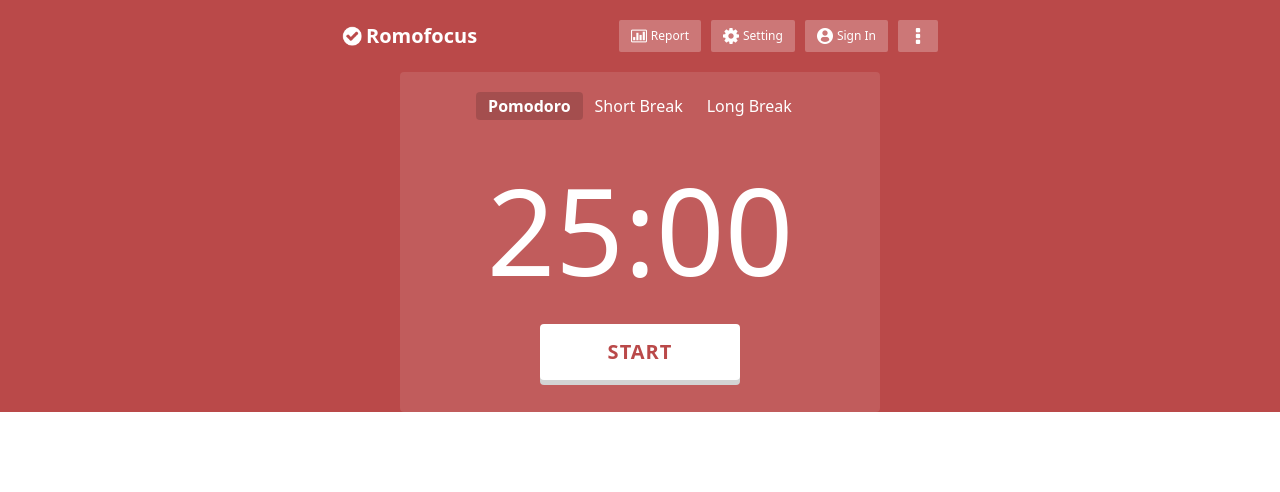
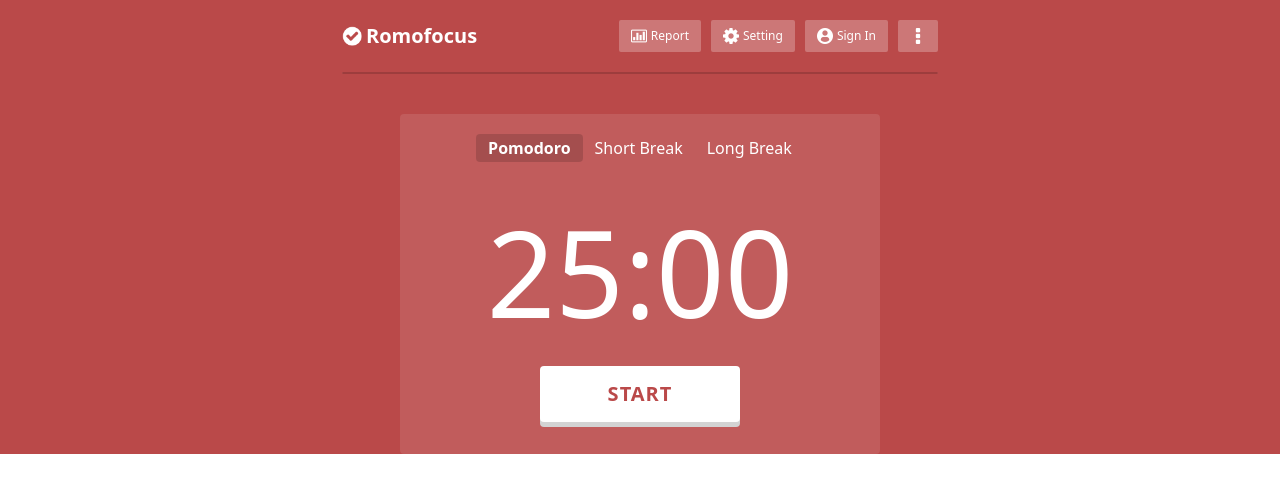
Before and after one commit to romabboy/pomofocus-focus, a React (Create React App) app: page / in a window 1280 px wide. Shown: the top 492 px of the page. Built offline with nearby package versions, Linux system fonts and the light colour scheme.

Commit message:
feat: add progress line

```diff
--- a/package.json
+++ b/package.json
@@ -3,6 +3,7 @@
   "version": "0.1.0",
   "private": true,
   "dependencies": {
+    "@radix-ui/react-progress": "^1.1.7",
     "@reduxjs/toolkit": "^2.9.0",
     "@testing-library/dom": "^10.4.0",
     "@testing-library/jest-dom": "^6.6.3",
--- /dev/null
+++ b/src/components/UI/Progress.tsx
@@ -0,0 +1,26 @@
+import * as React from "react"
+import * as ProgressPrimitive from "@radix-ui/react-progress"
+import clsx from "clsx"
+
+type ProgressPrimitiveProps = React.ComponentProps<typeof ProgressPrimitive.Root>
+
+const Progress: React.FC<ProgressPrimitiveProps> = ({className, value, ...props}) => {
+  return (
+    <ProgressPrimitive.Root
+      data-slot="progress"
+      className={clsx(
+        "bg-white opacity-15 relative h-0.5 w-full overflow-hidden rounded-full",
+        className
+      )}
+      {...props}
+    >
+      <ProgressPrimitive.Indicator
+        data-slot="progress-indicator"
+        className="bg-black h-full w-full flex-1 transition-all"
+        style={{ transform: `translateX(${100 - (value || 0)}%)`}}
+      />
+    </ProgressPrimitive.Root>
+  )
+}
+
+export { Progress }
--- a/src/components/home/PomoBoard.tsx
+++ b/src/components/home/PomoBoard.tsx
@@ -15,6 +15,7 @@ import {
     selectColorsMap
 
 } from "../../store/store";
+import { ProgressTimer } from "./ProgressTimer";
 
 interface PomoBoardProps {
 
@@ -60,6 +61,8 @@ export const PomoBoard: React.FC<PomoBoardProps> = () => {
     }, [dispatch, pomoId])
 
     return (
+        <>
+            <ProgressTimer className="mb-10" pomoId={pomoId} />
             <div className="max-w-[480px] mx-auto w-full pt-5 pb-8 flex flex-col items-center bg-white bg-opacity-10 rounded">
                 <nav>
                     {
@@ -93,6 +96,7 @@ export const PomoBoard: React.FC<PomoBoardProps> = () => {
                     />
                 </div>
             </div>
+        </>
     )
 }
 
--- /dev/null
+++ b/src/components/home/ProgressTimer.tsx
@@ -0,0 +1,23 @@
+import * as React from "react"
+import { useAppSelector } from "../../hooks/redux"
+import { PomoIds, selectColor, selectPomoSettings, selectPomoTime } from "../../store/store"
+import { Progress } from "../UI/Progress"
+
+interface ProgressTimerProps{
+  pomoId: PomoIds
+  className?: string;
+}
+
+const ProgressTimer: React.FC<ProgressTimerProps> = ({pomoId, className}) => {
+  const pomoSettings = useAppSelector(selectPomoSettings)
+  const time = useAppSelector(selectPomoTime)
+
+  const progress = (time / pomoSettings.initialTimes[pomoId]) * 100
+  return (
+    <div className={className}>
+      <Progress value={progress}/>
+    </div>
+  )
+}
+
+export { ProgressTimer }
--- a/src/store/pomoBoard/selectors.ts
+++ b/src/store/pomoBoard/selectors.ts
@@ -22,3 +22,8 @@ export const selectPomoId = createSelector(
     selectPomoState,
     (state) => state.id
 )
+
+export const selectPomoSettings = createSelector(
+    selectPomoState,
+    (state) => state.settings
+)
--- a/src/store/store.ts
+++ b/src/store/store.ts
@@ -1,7 +1,7 @@
 import { configureStore } from "@reduxjs/toolkit";
 import { pomoReducer, pomoActions } from "./pomoBoard/slice";
 import { siteColorReducer, siteColorActions } from './siteColor/slice'
-import { selectPomoId, selectPomoIsStart, selectPomoStep, selectPomoTime} from './pomoBoard/selectors'
+import { selectPomoId, selectPomoIsStart, selectPomoStep, selectPomoTime, selectPomoSettings} from './pomoBoard/selectors'
 import { selectColor, selectColorsMap } from './siteColor/selectors'
 import { PomoIds } from "./types";
 
@@ -25,5 +25,6 @@ export {
     selectPomoStep,
     selectPomoTime,
     selectColor,
-    selectColorsMap
+    selectColorsMap,
+    selectPomoSettings
 }
```
Also changed, not shown: 1 other file (tests, documents, lock files or other folders). Lines whose indentation alone changed are shown as unchanged.
